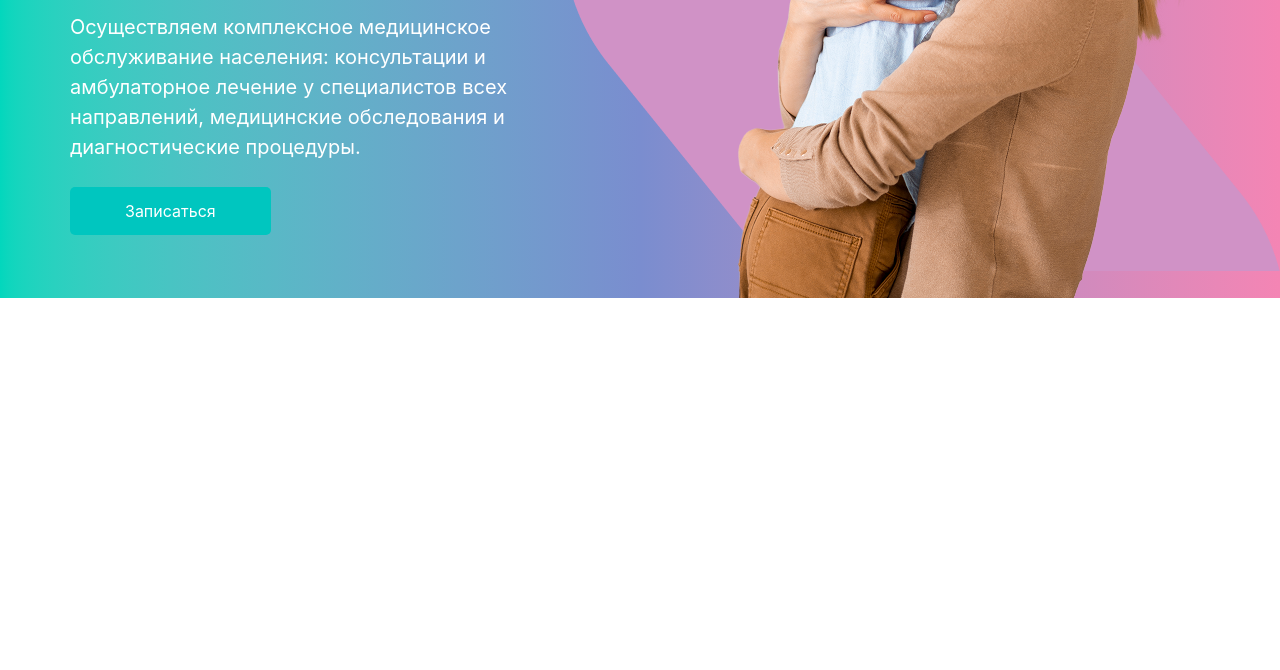
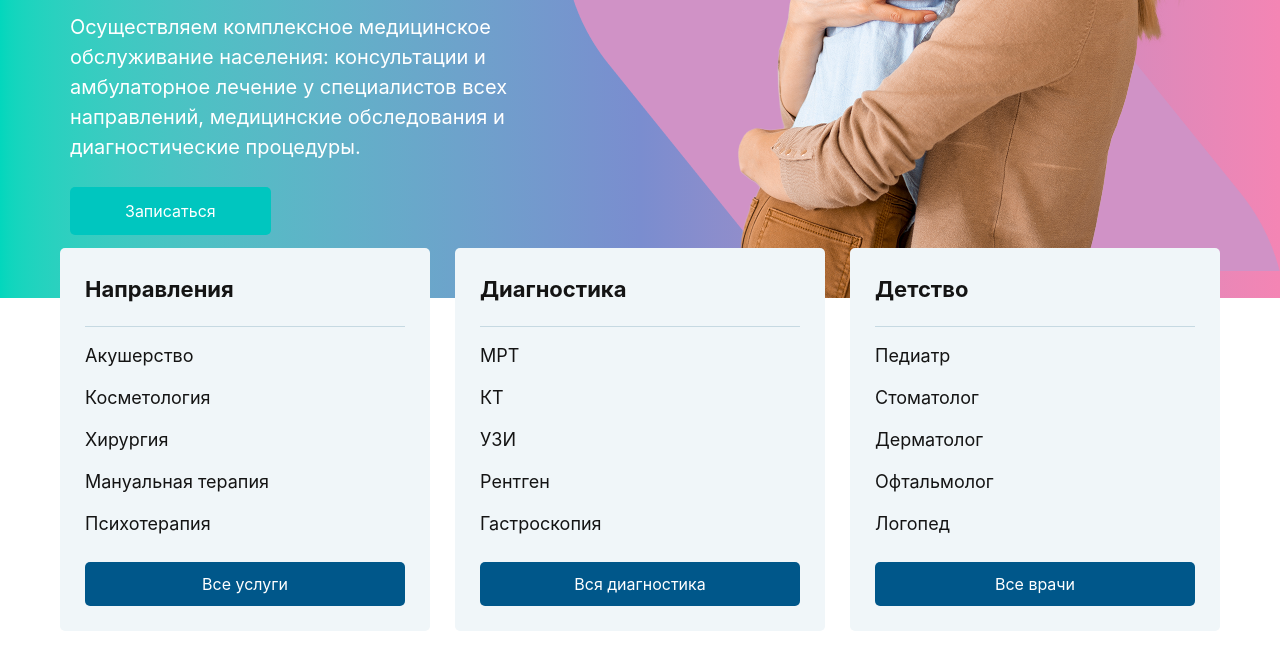
Before and after one commit to maga76/exam-week_4, a website: page src/page2.html in a window 1280 px wide. Shown: the part 644-1314 px from the top of the page. Before the commit the page ends 942 px from the top, so only its background shows below. Drawn offline with nearby package versions, Linux system fonts and the light colour scheme; files that its build step writes are made by us from their sources; a web font is replaced by a local one.

Commit message:
PageSec2

```diff
--- a/src/page2.html
+++ b/src/page2.html
@@ -112,6 +112,36 @@
             <img src="IMGABDULLO/leftpos.png" class="absolute top-[243px] right-0 lg:inline hidden" alt="" >
             <img src="IMGABDULLO/toppos.png" class="absolute lg:hidden top-[920px]" alt="">
       </div>
+      <section class="flex flex-col lg:flex-row max-w-300 m-auto items-center gap-[25px] top-[-50px] lg:top-[-100px] relative z-20 justify-between lg:p-[50px_20px]">
+        <div class="flex flex-col bg-[#F0F6F9] lg:w-[380px] w-[350px] p-[25px] gap-[15px] rounded-[5px]">
+            <h1 class="text-[#141414] text-[22px] font-bold border-b border-[#C6D9E2] pb-[20px]">Направления</h1>
+            <p class="text-[#141414] text-[18px]">Акушерство</p>
+            <p class="text-[#141414] text-[18px]">Косметология</p>
+            <p class="text-[#141414] text-[18px]">Хирургия</p>
+            <p class="text-[#141414] text-[18px]">Мануальная терапия</p>
+            <p class="text-[#141414] text-[18px] pb-[10px]">Психотерапия</p>
+            <button class="bg-[#00578A] text-white p-[10px_0] rounded-[5px]">Все услуги</button>
+        </div>
+        <div class="flex flex-col bg-[#F0F6F9] lg:w-[380px] w-[350px] p-[25px] gap-[15px] rounded-[5px]">
+            <h1 class="text-[#141414] text-[22px] font-bold border-b border-[#C6D9E2] pb-[20px]">Диагностика</h1>
+            <p class="text-[#141414] text-[18px]">МРТ</p>
+            <p class="text-[#141414] text-[18px]">КТ</p>
+            <p class="text-[#141414] text-[18px]">УЗИ</p>
+            <p class="text-[#141414] text-[18px]">Рентген</p>
+            <p class="text-[#141414] text-[18px] pb-[10px]">Гастроскопия</p>
+            <button class="bg-[#00578A] text-white p-[10px_0] rounded-[5px]">Вся диагностика</button>
+        </div>
+        <div class="flex flex-col bg-[#F0F6F9] lg:w-[380px] w-[350px] p-[25px] gap-[15px] rounded-[5px]">
+            <h1 class="text-[#141414] text-[22px] font-bold border-b border-[#C6D9E2] pb-[20px]">Детство</h1>
+            <p class="text-[#141414] text-[18px]">Педиатр</p>
+            <p class="text-[#141414] text-[18px]">Стоматолог</p>
+            <p class="text-[#141414] text-[18px]">Дерматолог</p>
+            <p class="text-[#141414] text-[18px]">Офтальмолог</p>
+            <p class="text-[#141414] text-[18px] pb-[10px]">Логопед</p>
+            <button class="bg-[#00578A] text-white p-[10px_0] rounded-[5px]">Все врачи</button>
+        </div>
+      </section>
+
     </main>
   </body>
 </html>
```
